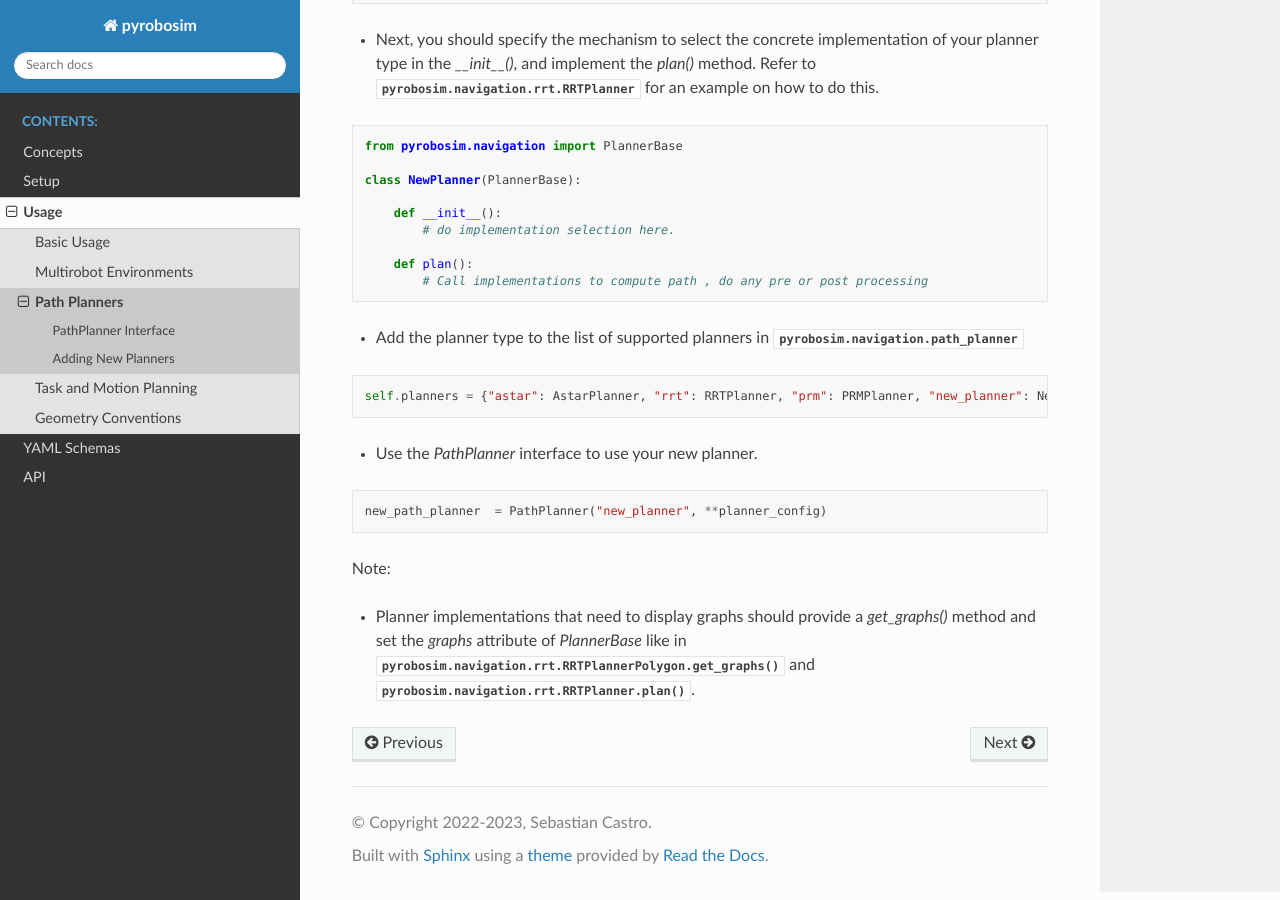
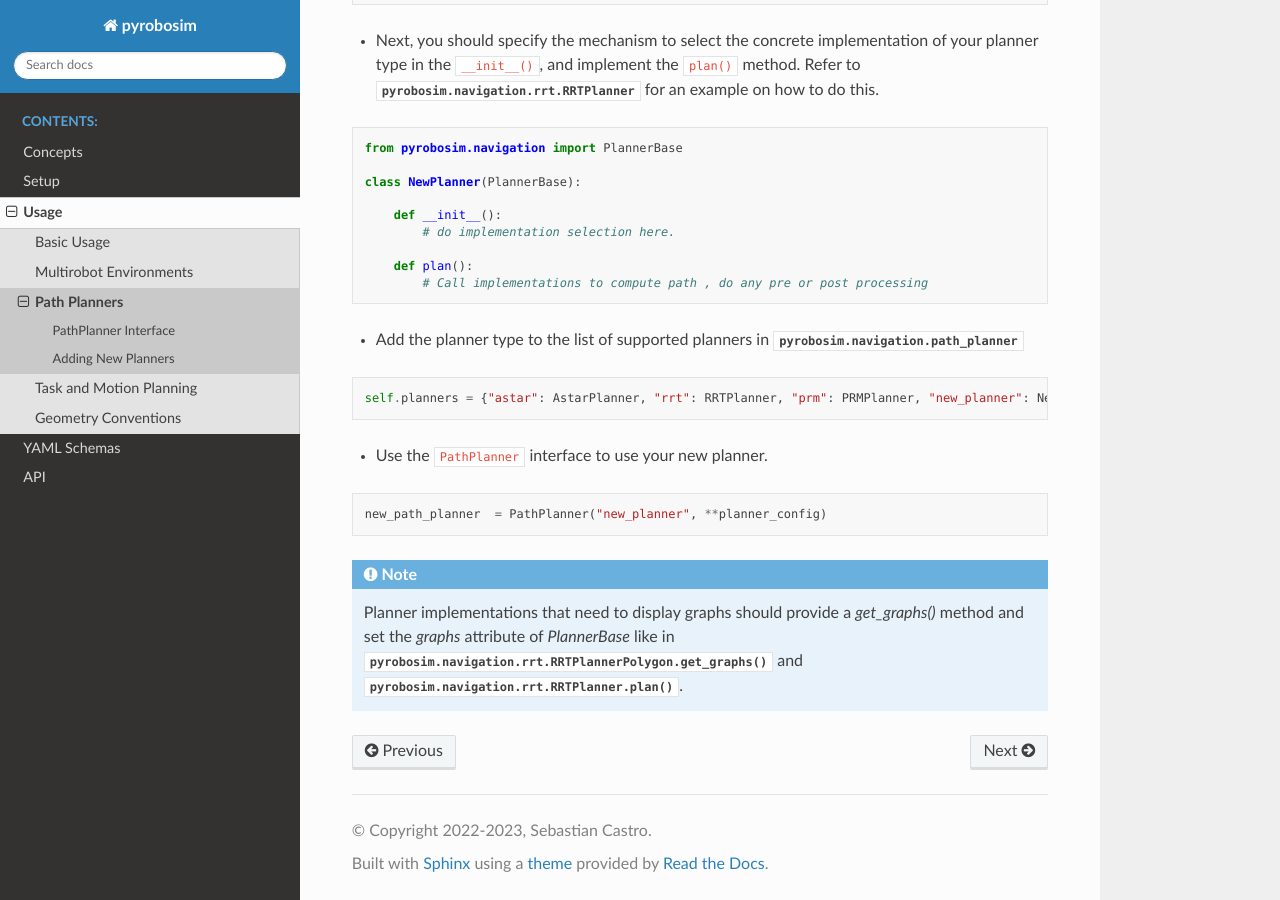
Before and after one commit to sea-bass/pyrobosim, a Sphinx documentation site: the page built from docs/source/usage/path_planners.rst, in a window 1280 px wide and 900 px high, scrolled down 1160 px. Built offline with Sphinx 7.4.7 and the Read the Docs theme 2.0.0, drawn with Linux system fonts in a browser that asks for light colours.

```diff
--- a/docs/source/usage/path_planners.rst
+++ b/docs/source/usage/path_planners.rst
@@ -16,7 +16,7 @@ pyrobosim uses an interface based approach to path planners.
 A specific planner can be selected through the planner interface, by providing the ``planner_type`` and a configuration given as ``**planner_config``.
 
 Each planner can potentially have multiple implementations.
-A specific implementation can be selected by providing the relevant parameters in `**planner_config`.
+A specific implementation can be selected by providing the relevant parameters in ``**planner_config``.
 
 Available planner types and their available implementations can be found below :
 
@@ -32,7 +32,7 @@ The path planners in pyrobosim are designed to be extensible, so that you can ad
 
 For example, to add a new planner type called ``NewPlanner``:
 
-- Create the planner factory class `NewPlanner` which inherits :py:mod:`pyrobosim.navigation.planner_base`
+- Create the planner factory class ``NewPlanner`` which inherits :py:mod:`pyrobosim.navigation.planner_base`
 
 ::
 
@@ -49,7 +49,7 @@ For example, to add a new planner type called ``NewPlanner``:
         pass
 
 
-- Next, you should specify the mechanism to select the concrete implementation of your planner type in the `__init__()`, and implement the `plan()` method.
+- Next, you should specify the mechanism to select the concrete implementation of your planner type in the ``__init__()``, and implement the ``plan()`` method.
   Refer to :py:class:`pyrobosim.navigation.rrt.RRTPlanner` for an example on how to do this.
 
 ::
@@ -71,14 +71,14 @@ For example, to add a new planner type called ``NewPlanner``:
 
     self.planners = {"astar": AstarPlanner, "rrt": RRTPlanner, "prm": PRMPlanner, "new_planner": NewPlanner}
 
-- Use the `PathPlanner` interface to use your new planner.
+- Use the ``PathPlanner`` interface to use your new planner.
 
 ::
 
     new_path_planner  = PathPlanner("new_planner", **planner_config)
 
 
-Note:
+.. note::
 
-- Planner implementations that need to display graphs should provide a `get_graphs()` method and set the `graphs` attribute of `PlannerBase` like in
-  :py:func:`pyrobosim.navigation.rrt.RRTPlannerPolygon.get_graphs` and :py:func:`pyrobosim.navigation.rrt.RRTPlanner.plan`.
+    Planner implementations that need to display graphs should provide a `get_graphs()` method and set the `graphs` attribute of `PlannerBase` like in
+    :py:func:`pyrobosim.navigation.rrt.RRTPlannerPolygon.get_graphs` and :py:func:`pyrobosim.navigation.rrt.RRTPlanner.plan`.
```
